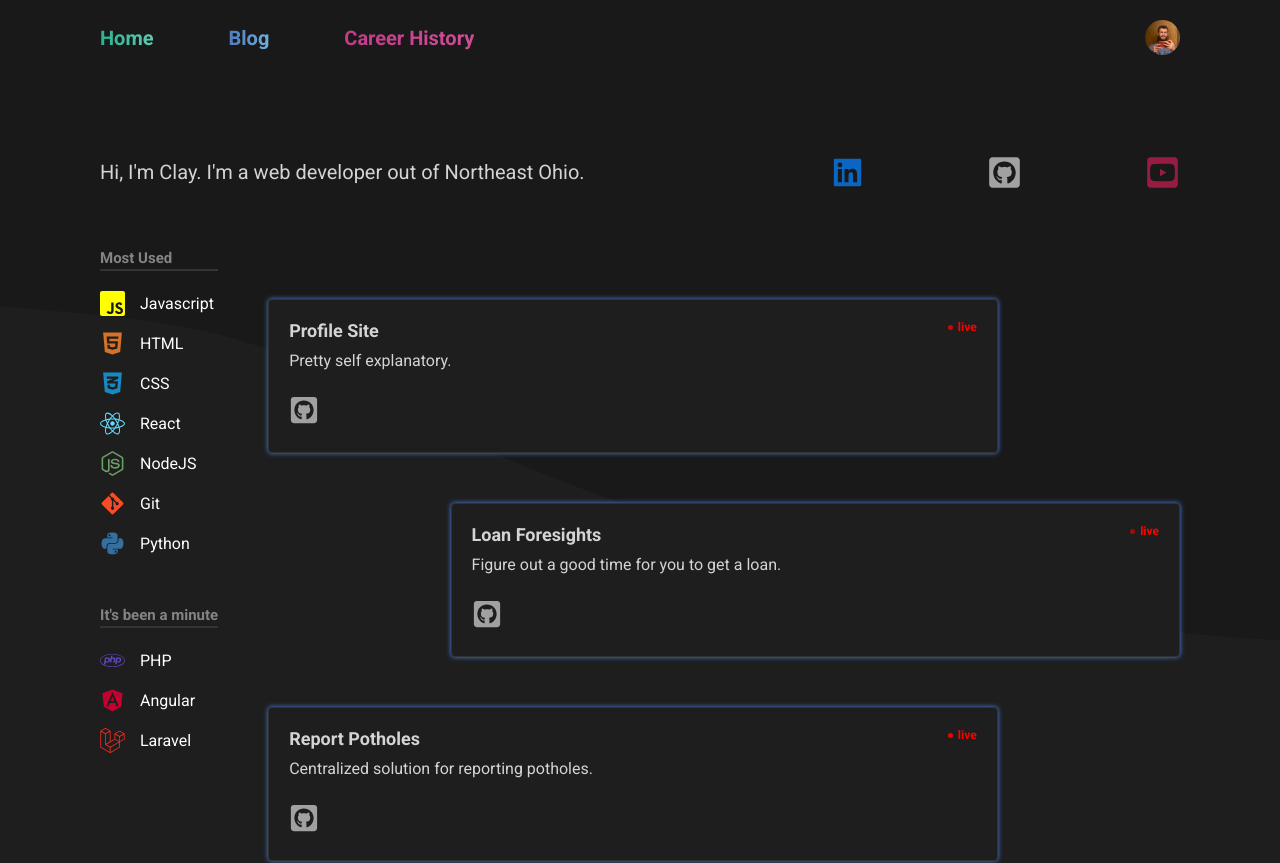
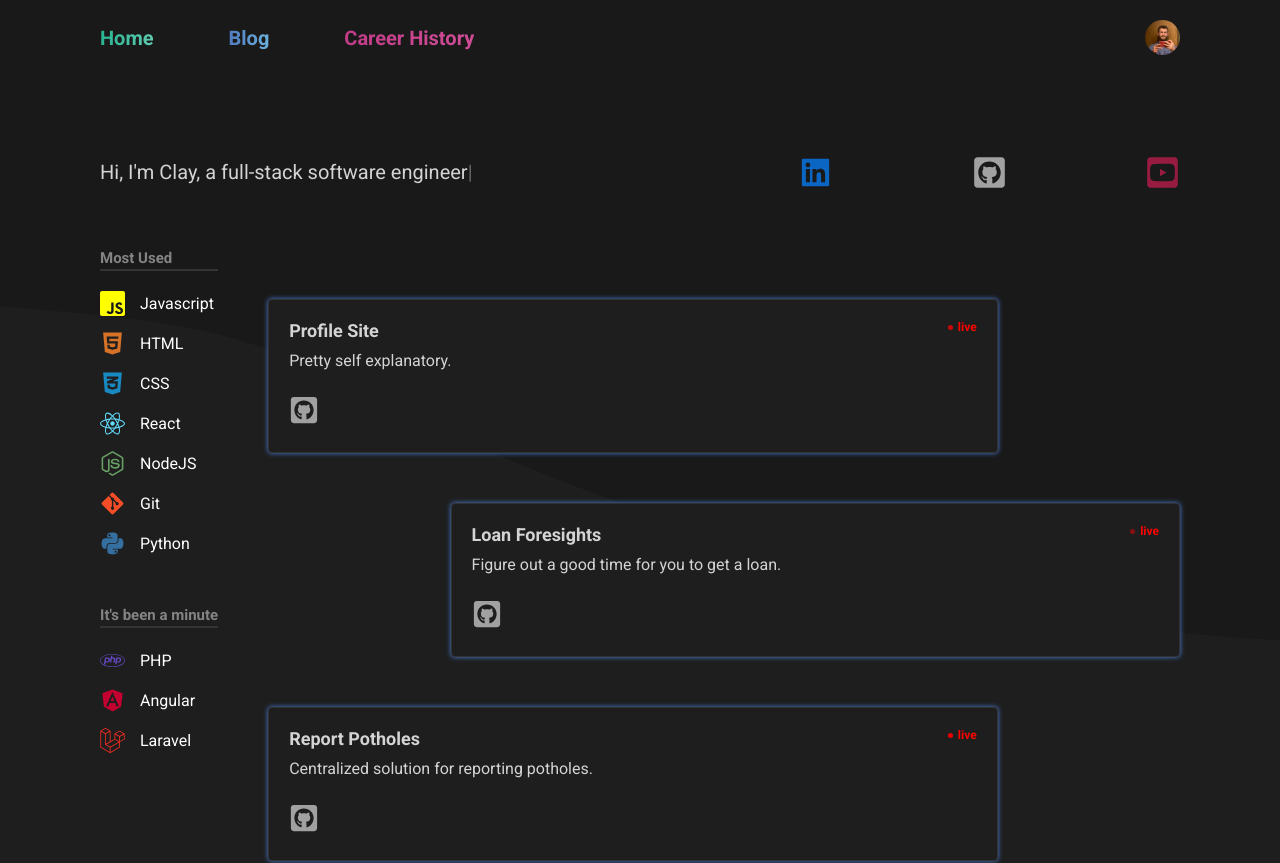
Before and after one commit to IDrumsey/profile-site-v2, a Next.js app: page / in a window 1280 px wide. Shown: the top 863 px of the page. Built offline with nearby package versions, Linux system fonts and the light colour scheme.

Commit message:
Added typing animation for intro text.

```diff
--- a/app/homepage.tsx
+++ b/app/homepage.tsx
@@ -7,13 +7,15 @@ import styles from "./styles/index.module.scss"
 
 import { useInView, InView } from "react-intersection-observer"
 
-import { useEffect, useState } from "react"
+import { useEffect, useRef, useState } from "react"
 
 import { motion } from "framer-motion"
 
 import StackSection from "@/components/tech-stack/section/section"
 import SectionItem from "@/components/tech-stack/section-item/section-item"
 import ProjectCard from "@/components/project-card/project-card"
+
+import Typed from "typed.js"
 
 // a lot of the brand colors come from the official websites
 
@@ -305,19 +307,32 @@ export default function HomePage() {
     }
   }, [])
 
+  const introTextRef = useRef(null)
+
+  useEffect(() => {
+    const typed = new Typed(introTextRef.current, {
+      strings: ["Hi, I&apos;m Clay, a full-stack software engineer"],
+      typeSpeed: 20,
+    })
+
+    return () => {
+      typed.destroy()
+    }
+  }, [])
+
   return (
     <>
       <main id={styles["main-wrapper"]}>
         <div id={styles["section-1-wrapper"]}>
           {/* entity character fix suggested by next build */}
-          <p
+          <span
             id={styles["about-me-short-desc"]}
             className={`${
               descInView ? styles["desc-in-view"] : styles["desc-out-view"]
             }`}
           >
-            Hi, I&apos;m Clay. I&apos;m a web developer out of Northeast Ohio.
-          </p>
+            <span ref={introTextRef}></span>
+          </span>
 
           <div
             id={styles["social-quick-links"]}
--- a/app/styles/index.module.scss
+++ b/app/styles/index.module.scss
@@ -3,7 +3,7 @@
 #section-1-wrapper {
     margin-top: 100px;
     display: grid;
-    grid-template-columns: auto auto;
+    grid-template-columns: 60% auto;
     align-items: top;
     column-gap: 50px;
 }
--- a/package.json
+++ b/package.json
@@ -36,6 +36,7 @@
     "remark-gfm": "^3.0.1",
     "shiki": "^0.14.7",
     "three": "^0.153.0",
+    "typed.js": "^2.1.0",
     "typescript": "4.9.5"
   },
   "devDependencies": {
```
Also changed, not shown: 1 other file (tests, documents, lock files or other folders).
